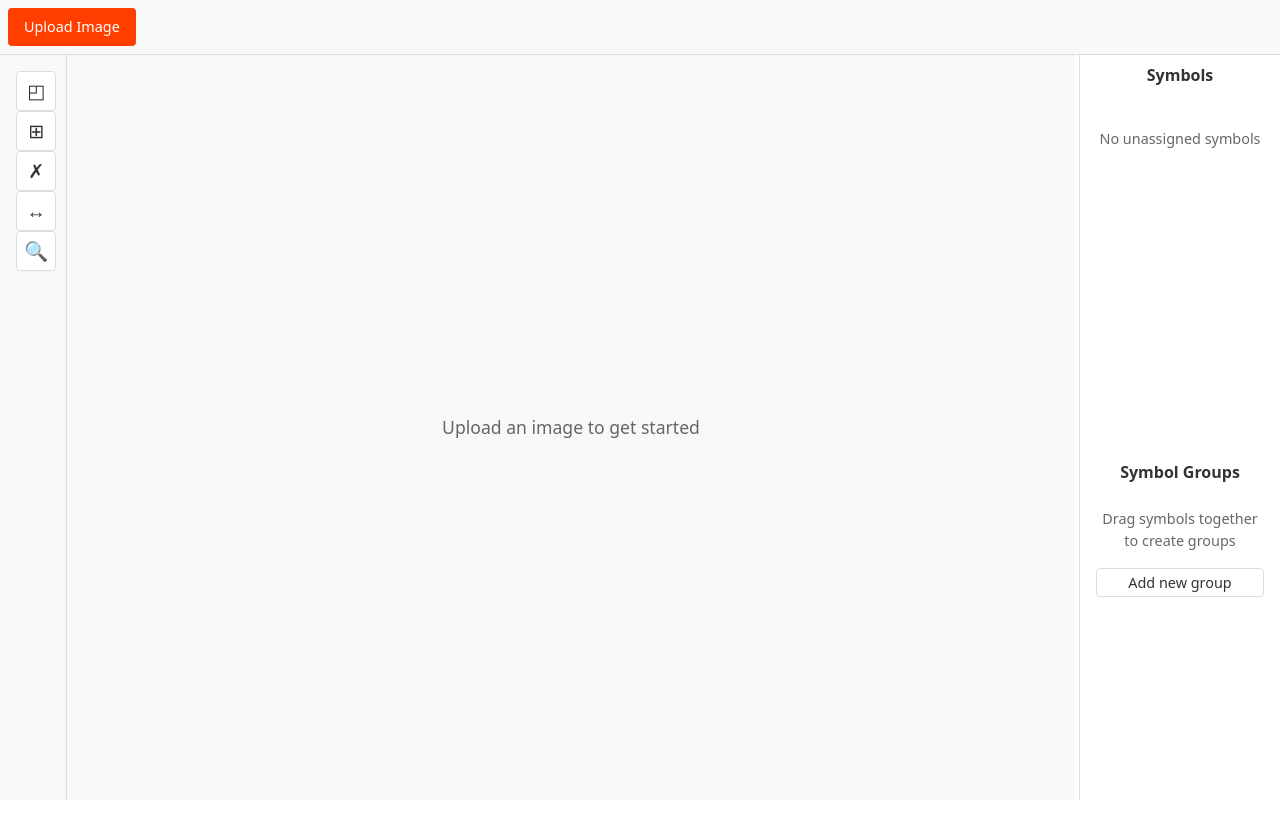
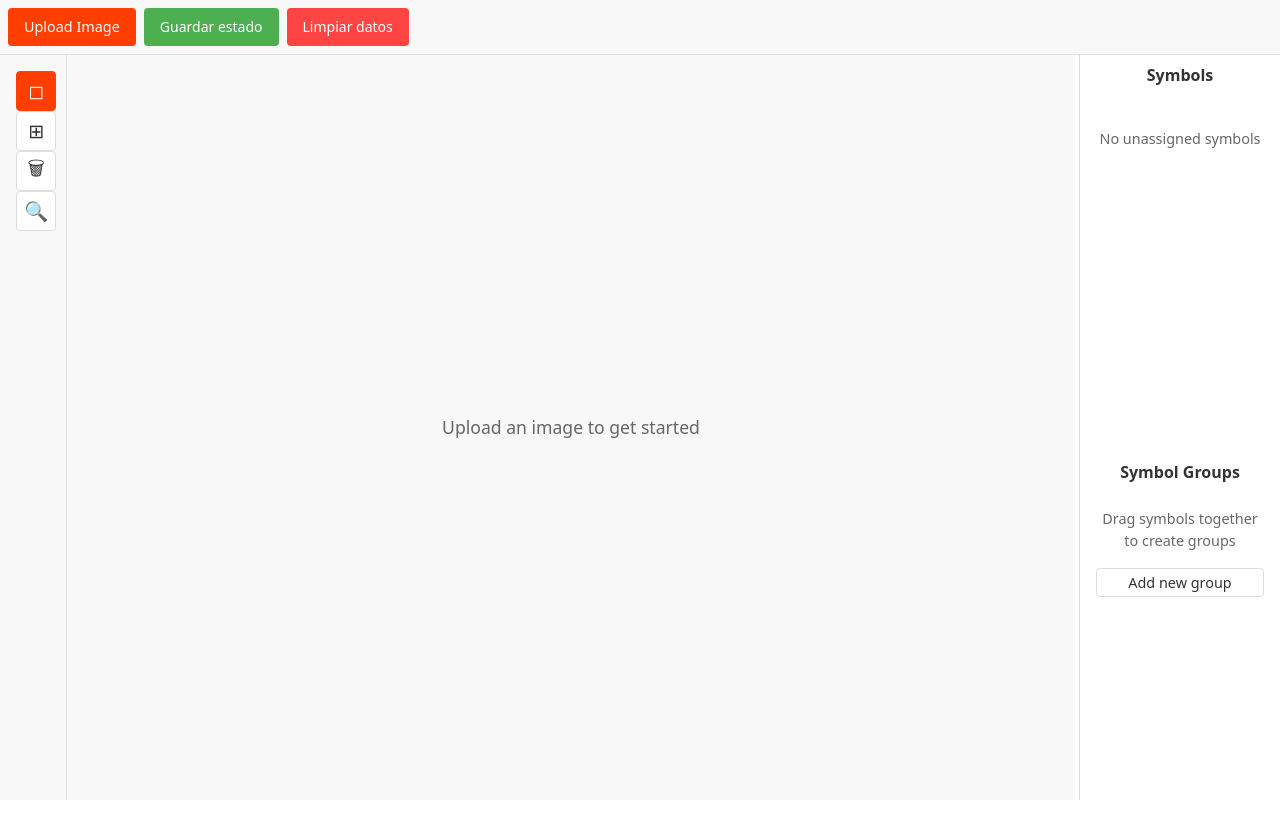
Before and after one commit to Moimolcp/CyberHelper, a Svelte app: page / in a window 1280 px wide. Built offline with nearby package versions, Linux system fonts and the light colour scheme; what sql.js-httpvfs would draw is missing.

Commit message:
autosave is good

```diff
--- a/src/App.svelte
+++ b/src/App.svelte
@@ -5,11 +5,10 @@
   import ToolPanel from './components/ToolPanel.svelte';
   import Toolbar from './components/Toolbar.svelte';
   import type { ImageTab } from './types/image';
-
-  let imageTabs = $state<ImageTab[]>([]);
+  import { symbolManager } from './storage/symbols.svelte';
 
   function handleNewTab(tab: ImageTab) {
-    imageTabs = [...imageTabs, tab];
+    symbolManager.imageTabs = [...symbolManager.imageTabs, tab];
   }
 </script>
 
@@ -17,7 +16,7 @@
   <svelte:fragment slot="toolbar">
     <Toolbar callbackFileUpload={handleNewTab} />
   </svelte:fragment>
-  <ImageViewer {imageTabs} />
+  <ImageViewer imageTabs={symbolManager.imageTabs} />
   <svelte:fragment slot="symbols">
     <SymbolList />
   </svelte:fragment>
--- /dev/null
+++ b/src/components/ClearButton.svelte
@@ -0,0 +1,33 @@
+<script lang="ts">
+    import { clearState } from '../storage/symbols.svelte';
+
+    function handleClear() {
+        if (confirm('¿Estás seguro de que quieres limpiar todos los datos guardados? Esta acción no se puede deshacer.')) {
+            clearState();
+        }
+    }
+</script>
+
+<button
+    class="clear-button"
+    on:click={handleClear}
+>
+    Limpiar datos
+</button>
+
+<style>
+    .clear-button {
+        background-color: #ff4444;
+        color: white;
+        border: none;
+        padding: 8px 16px;
+        border-radius: 4px;
+        cursor: pointer;
+        font-size: 14px;
+        transition: background-color 0.2s;
+    }
+
+    .clear-button:hover {
+        background-color: #cc0000;
+    }
+</style>
--- a/src/components/ImageViewer.svelte
+++ b/src/components/ImageViewer.svelte
@@ -1,7 +1,6 @@
 <script lang="ts">
   import { onMount, onDestroy } from 'svelte';
-  import { symbolManager } from '../storage/symbols.svelte';
-  import { addSymbol, deleteSymbol, updateSymbol } from '../storage/symbols.svelte';
+  import { symbolManager, addImageTab, removeImageTab, addSelection, updateSelection, removeSelection, addSymbol, updateSymbol, deleteSymbol } from '../storage/symbols.svelte';
   import { toolManager } from '../storage/symbols.svelte';
   import type { Symbol } from '../storage/symbols.svelte';
   import type { ImageTab, Grid, GridCell, Selection } from '../types/image';
@@ -10,12 +9,11 @@
   import SearchResults from './SearchResults.svelte';
 
   let {imageTabs} = $props();
-  let activeTabId = $derived(imageTabs[0].id);
+  let activeTabId = $derived(imageTabs[0]?.id);
   let selectedGrid = $state<Grid | null>(null);
   let selectionStart = $state<{ x: number; y: number } | null>(null);
   let selectionEnd = $state<{ x: number; y: number } | null>(null);
   let imageContainer: HTMLElement;
-  let selections = $state<Selection[]>([]);
   let imageElement = $state<HTMLImageElement | null>(null);
   let containerDimensions = $state({ width: 0, height: 0 });
   let canvas: HTMLCanvasElement;
@@ -142,15 +140,47 @@
   });
 
   $effect(() => {
-    const length = selections.length;
+    const length = symbolManager.selections.length;
     updateCanvas();
   });
 
   function handleFileUpload(event: CustomEvent) {
     const { id, name, imageUrl } = event.detail;
-    const newTab: ImageTab = { id, name, imageUrl };
-    imageTabs = [...imageTabs, newTab];
-    activeTabId = newTab.id;
+    addImageTab({ id, name, imageUrl });
+    activeTabId = id;
+  }
+
+  function removeTab(tabId: string) {
+    removeImageTab(tabId);
+    if (activeTabId === tabId) {
+        activeTabId = symbolManager.imageTabs[0]?.id;
+    }
+  }
+
+  function createSelection(x: number, y: number, width: number, height: number) {
+    const selection: Selection = {
+        id: crypto.randomUUID(),
+        xPercent: x,
+        yPercent: y,
+        widthPercent: width,
+        heightPercent: height,
+        symbolIds: [],
+        isPermanent: false
+    };
+    addSelection(selection);
+    return selection;
+  }
+
+  function updateSelectionPosition(id: string, x: number, y: number) {
+    updateSelection(id, { xPercent: x, yPercent: y });
+  }
+
+  function updateSelectionSize(id: string, width: number, height: number) {
+    updateSelection(id, { widthPercent: width, heightPercent: height });
+  }
+
+  function deleteSelection(id: string) {
+    removeSelection(id);
   }
 
   function selectTab(tabId: string) {
@@ -200,16 +230,61 @@
     const canvasCoords = getCanvasCoordinates(event);
     const imageCoords = getImageCoordinates(canvasCoords.x, canvasCoords.y);
 
+    if (!isAdjustingGrid) {
+        if (event.button === 0) { // Click izquierdo: iniciar selección
+            if (isInsideImage(canvasCoords.x, canvasCoords.y)) {
+                selectionStart = imageCoords;
+                selectionEnd = { ...imageCoords };
+                updateCanvas();
+            }
+        }
+    }
+
+   if (event.button === 1 || event.button === 2) { // Click medio o derecho: iniciar arrastre
+            isDragging = true;
+            lastMousePos = canvasCoords;
+            canvas.style.cursor = 'grab';
+            return;
+        }
+
+    // Si estamos en modo borrado
+    if (toolManager.tool.type === 'delete') {
+        const dimensions = getImageDimensions();
+        // Buscar la selección que fue clickeada
+        const clickedSelection = symbolManager.selections.find(selection => {
+            const x = imageOffset.x + (selection.xPercent * dimensions.width / 100);
+            const y = imageOffset.y + (selection.yPercent * dimensions.height / 100);
+            const width = (selection.widthPercent * dimensions.width / 100);
+            const height = (selection.heightPercent * dimensions.height / 100);
+
+            return canvasCoords.x >= x &&
+                   canvasCoords.x <= x + width &&
+                   canvasCoords.y >= y &&
+                   canvasCoords.y <= y + height;
+        });
+
+        if (clickedSelection) {
+            // Si la selección tiene símbolos asociados, eliminarlos también
+            if (clickedSelection.symbolIds) {
+                clickedSelection.symbolIds.forEach(symbolId => {
+                    deleteSymbol(symbolId);
+                });
+            }
+            removeSelection(clickedSelection.id);
+            updateCanvas();
+        }
+        return;
+    }
+
     // Si estamos en modo búsqueda, buscar palabras basadas en los símbolos seleccionados
     if (toolManager.tool.type === 'search') {
-
         let text = '';
 
-      selections.forEach(selection => {
-        text += selection.symbolIds?.map(id => {
+        symbolManager.selections.forEach((selection: Selection) => {
+            text += " " + selection.symbolIds?.map((id: string) => {
                 const gropuOfSymbol = symbolManager.groups.find(group => group.symbols.includes(id));
                 return gropuOfSymbol?.char || '_';
-        }).join(' ') || '';
+            }).join('') || '';
         });
 
       console.log(text);
@@ -248,7 +323,7 @@
 
     // Verificar si se está intentando ajustar una celda
     const dimensions = getImageDimensions();
-    for (const selection of selections) {
+    for (const selection of symbolManager.selections) {
         const gridCells = selection.gridCells;
         if (gridCells) {
             const x = imageOffset.x + (selection.xPercent * dimensions.width / 100);
@@ -256,7 +331,7 @@
             const width = (selection.widthPercent * dimensions.width / 100);
             const height = (selection.heightPercent * dimensions.height / 100);
 
-            gridCells.forEach((cell, index) => {
+            gridCells.forEach((cell: GridCell, index: number) => {
                 if (index < gridCells.length - 1) {
                     const cellX = x + (width * cell.startPercent / 100) + (width * cell.widthPercent / 100);
                     const cellY = y + height / 2;
@@ -274,40 +349,7 @@
     }
 
     // Si no estamos ajustando una celda, proceder con la selección normal
-    if (!isAdjustingGrid) {
-        if (event.button === 0) { // Click izquierdo: iniciar selección
-            if (isInsideImage(canvasCoords.x, canvasCoords.y)) {
-                selectionStart = imageCoords;
-                selectionEnd = { ...imageCoords };
-                updateCanvas();
-            }
-        } else if (event.button === 1 || event.button === 2) { // Click medio o derecho: iniciar arrastre
-            isDragging = true;
-            lastMousePos = canvasCoords;
-            canvas.style.cursor = 'grab';
-        }
-    }
 
-    if (toolManager.tool.type === 'delete') {
-        const dimensions = getImageDimensions();
-        // Buscar la selección que fue clickeada
-        const clickedSelection = selections.find(selection => {
-            const x = imageOffset.x + (selection.xPercent * dimensions.width / 100);
-            const y = imageOffset.y + (selection.yPercent * dimensions.height / 100);
-            const width = (selection.widthPercent * dimensions.width / 100);
-            const height = (selection.heightPercent * dimensions.height / 100);
-
-            return canvasCoords.x >= x &&
-                   canvasCoords.x <= x + width &&
-                   canvasCoords.y >= y &&
-                   canvasCoords.y <= y + height;
-        });
-
-        if (clickedSelection) {
-            removeSelection(clickedSelection.id);
-        }
-        return; // Evitar crear una nueva selección mientras estamos en modo borrado
-    }
   }
 
   function handleMouseMove(event: MouseEvent) {
@@ -317,7 +359,7 @@
         const deltaX = canvasCoords.x - initialAdjustX;
 
         // Encontrar la selección específica que se está ajustando
-      const selection = selections.find(s => s.id === adjustingSelectionId);
+        const selection = symbolManager.selections.find((s: Selection) => s.id === adjustingSelectionId);
         if (selection && selection.gridCells) {
             const dimensions = getImageDimensions();
             const totalWidth = (selection.widthPercent * dimensions.width / 100);
@@ -366,7 +408,7 @@
         isAdjustingGrid = false;
         adjustingCellIndex = null;
         initialAdjustX = null;
-      adjustingSelectionId = null; // Limpiar el ID de la selección que se estaba ajustando
+        adjustingSelectionId = null;
         return;
     }
 
@@ -390,6 +432,7 @@
             yPercent,
             widthPercent,
             heightPercent,
+            symbolIds: [],
             isPermanent: false
         };
 
@@ -404,22 +447,11 @@
             createSymbolFromSelection(newSelection);
         }
 
-      selections = [...selections, newSelection];
+        addSelection(newSelection);
     }
 
     selectionStart = null;
     selectionEnd = null;
-    updateCanvas();
-  }
-
-  function removeSelection(id: string): void {
-    const selection = selections.find((s: Selection) => s.id === id);
-    if (selection?.symbolIds) {
-      selection.symbolIds.forEach((symbolId: string) => {
-        deleteSymbol(symbolId);
-      });
-    }
-    selections = selections.filter((s: Selection) => s.id !== id);
     updateCanvas();
   }
 
@@ -531,7 +563,7 @@
     const scale = dimensions.scale;
 
     // Dibujar las selecciones permanentes
-    selections.forEach(selection => {
+    symbolManager.selections.forEach(selection => {
         const x = imageOffset.x + (selection.xPercent * drawWidth / 100);
         const y = imageOffset.y + (selection.yPercent * drawHeight / 100);
         const width = (selection.widthPercent * drawWidth / 100);
@@ -546,7 +578,6 @@
         const width = Math.abs(selectionEnd.x - selectionStart.x) * scale;
         const height = Math.abs(selectionEnd.y - selectionStart.y) * scale;
 
-      // Si estamos en modo grid, calcular las celdas temporales
         if (isGridMode && gridCharCount > 0) {
             const tempCells = Array.from({ length: gridCharCount }, (_, i) => ({
                 startPercent: (i * 100) / gridCharCount,
@@ -753,6 +784,12 @@
         showSearchResults = false;
     }
   }
+
+  $effect(() => {
+    if (symbolManager.imageTabs.length > 0 && !activeTabId) {
+        activeTabId = symbolManager.imageTabs[0].id;
+    }
+  });
 </script>
 
 <style>
--- /dev/null
+++ b/src/components/SaveButton.svelte
@@ -0,0 +1,54 @@
+<script lang="ts">
+    import { saveState } from '../storage/symbols.svelte';
+
+    function handleSave() {
+        saveState();
+        // Mostrar una notificación temporal
+        const notification = document.createElement('div');
+        notification.textContent = 'Estado guardado';
+        notification.style.cssText = `
+            position: fixed;
+            bottom: 20px;
+            right: 20px;
+            background: #4CAF50;
+            color: white;
+            padding: 10px 20px;
+            border-radius: 4px;
+            z-index: 1000;
+            animation: fadeOut 2s forwards;
+        `;
+        document.body.appendChild(notification);
+        setTimeout(() => {
+            notification.remove();
+        }, 2000);
+    }
+</script>
+
+<button
+    class="save-button"
+    on:click={handleSave}
+>
+    Guardar estado
+</button>
+
+<style>
+    .save-button {
+        background-color: #4CAF50;
+        color: white;
+        border: none;
+        padding: 8px 16px;
+        border-radius: 4px;
+        cursor: pointer;
+        font-size: 14px;
+        transition: background-color 0.2s;
+    }
+
+    .save-button:hover {
+        background-color: #45a049;
+    }
+
+    @keyframes fadeOut {
+        from { opacity: 1; }
+        to { opacity: 0; }
+    }
+</style>
--- a/src/components/ToolPanel.svelte
+++ b/src/components/ToolPanel.svelte
@@ -1,65 +1,37 @@
 <script lang="ts">
-
-  import { updateTool } from '../storage/symbols.svelte';
-
-
-  let activeToolId: string | null = null;
-  let gridCharCount: number = 0;
-  let showGridInput = false;
+  import { toolManager, updateTool } from '../storage/symbols.svelte';
+  import type { Tool } from '../storage/symbols.svelte';
 
   const tools = [
-    {
-      id: 'select',
-      icon: '◰',
-      name: 'Select',
-      action: () => updateTool({ type: 'select' })
-    },
-    {
-      id: 'grid',
-      icon: '⊞',
-      name: 'Grid',
-      action: () => {
-        showGridInput = true;
-      }
-    },
-    {
-      id: 'delete',
-      icon: '✗',
-      name: 'Delete Last',
-      action: () => updateTool({ type: 'delete' })
-    },
-    {
-      id: 'link',
-      icon: '↔',
-      name: 'Link',
-      action: () => updateTool({ type: 'link' })
-    },
-    {
-      id: 'search',
-      icon: '🔍',
-      name: 'Search',
-      action: () => updateTool({ type: 'search' })
-    }
+    { id: 'select', name: 'Selección', icon: '◻', type: 'select' },
+    { id: 'grid', name: 'Cuadrícula', icon: '⊞', type: 'grid' },
+    { id: 'delete', name: 'Borrar', icon: '🗑', type: 'delete' },
+    { id: 'search', name: 'Buscar', icon: '🔍', type: 'search' }
   ];
 
-  function handleToolClick(tool: typeof tools[0]) {
+  let showGridInput = $state(false);
+  let gridCharCount = $state(1);
+  let activeToolId = $state('select');
+
+  function handleToolClick(tool: { id: string, name: string, icon: string, type: string }) {
     if (tool.id === 'grid') {
       showGridInput = true;
     } else {
-      activeToolId = activeToolId === tool.id ? null : tool.id;
-      tool.action();
+      activeToolId = tool.id;
+      updateTool({
+        type: tool.type as Tool['type'],
+        charCount: 0
+      });
     }
   }
 
   function handleGridSubmit() {
-    if (gridCharCount > 0) {
-      updateTool({
-        type: 'grid',
-        charCount: gridCharCount
-      });
-      showGridInput = false;
-      activeToolId = 'grid';
-    }
+    activeToolId = 'grid';
+    updateTool({
+      type: 'grid',
+      charCount: gridCharCount
+    });
+    showGridInput = false;
   }
 </script>
 
--- a/src/components/Toolbar.svelte
+++ b/src/components/Toolbar.svelte
@@ -1,7 +1,7 @@
 <script lang="ts">
-
+  import ClearButton from './ClearButton.svelte';
+  import SaveButton from './SaveButton.svelte';
   let {callbackFileUpload} = $props();
-
 
   function handleFileUpload(event: Event) {
     const input = event.target as HTMLInputElement;
@@ -27,6 +27,7 @@
     background: #f8f8f8;
     border-bottom: 1px solid #ddd;
     z-index: 10;
+    gap: 0.5rem;
   }
 
   .upload-container {
@@ -67,4 +68,6 @@
       Upload Image
     </label>
   </div>
+  <SaveButton />
+  <ClearButton />
 </div>
--- a/src/storage/symbols.svelte.ts
+++ b/src/storage/symbols.svelte.ts
@@ -18,6 +18,28 @@ export interface SymbolGroup {
     isCollapsed?: boolean;
 }
 
+export interface ImageTab {
+    id: string;
+    name: string;
+    imageUrl: string;
+}
+
+export interface GridCell {
+    startPercent: number;
+    widthPercent: number;
+}
+
+export interface Selection {
+    id: string;
+    xPercent: number;
+    yPercent: number;
+    widthPercent: number;
+    heightPercent: number;
+    symbolIds?: string[];
+    isPermanent: boolean;
+    gridCells?: GridCell[];
+}
+
 export const toolManager = $state({
     tool: <Tool>({
         type: 'select',
@@ -29,17 +51,58 @@ export const toolManager = $state({
 
 export const symbolManager = $state({
     symbols: <Symbol[]>([]),
-    groups: <SymbolGroup[]>([])
+    groups: <SymbolGroup[]>([]),
+    imageTabs: <ImageTab[]>([]),
+    selections: <Selection[]>([])
 })
+
+const STORAGE_KEY = 'cypherHelperState';
+
+export function saveState() {
+    const state = {
+        symbols: symbolManager.symbols,
+        groups: symbolManager.groups,
+        tool: toolManager.tool,
+        imageTabs: symbolManager.imageTabs,
+        selections: symbolManager.selections
+    };
+    localStorage.setItem(STORAGE_KEY, JSON.stringify(state));
+}
+
+export function loadState() {
+    const savedState = localStorage.getItem(STORAGE_KEY);
+    if (savedState) {
+        const state = JSON.parse(savedState);
+        symbolManager.symbols = state.symbols || [];
+        symbolManager.groups = state.groups || [];
+        symbolManager.imageTabs = state.imageTabs || [];
+        symbolManager.selections = state.selections || [];
+        toolManager.tool = state.tool || { type: 'select', charCount: 0 };
+    }
+}
+
+export function clearState() {
+    localStorage.removeItem(STORAGE_KEY);
+    symbolManager.symbols = [];
+    symbolManager.groups = [];
+    symbolManager.imageTabs = [];
+    symbolManager.selections = [];
+    toolManager.tool = {
+        type: 'select',
+        charCount: 0
+    };
+}
 
 export function handleCreateSymbol(event: CustomEvent) {
     const { id, imageUrl, char } = event.detail;
     symbolManager.symbols = [...symbolManager.symbols, { id, imageUrl, char }];
+    saveState();
 }
 
 
 export function addSymbol(symbol: Symbol): string {
     symbolManager.symbols = [...symbolManager.symbols, symbol];
+    saveState();
     return symbol.id;
 }
 
@@ -47,22 +110,27 @@ export function updateSymbol(id: string, updates: Partial<Symbol>) {
     symbolManager.symbols = symbolManager.symbols.map(symbol =>
         symbol.id === id ? { ...symbol, ...updates } : symbol
     );
+    saveState();
 }
 
 export function deleteSymbol(id: string) {
     symbolManager.symbols = symbolManager.symbols.filter(s => s.id !== id);
+    saveState();
 }
 
 export function updateTool(updates: Partial<Tool>) {
     toolManager.tool = { ...toolManager.tool, ...updates };
+    saveState();
 }
 
 export function addSymbolGroup(group: SymbolGroup) {
     symbolManager.groups = [...symbolManager.groups, group];
+    saveState();
 }
 
 export function deleteSymbolGroup(id: string) {
     symbolManager.groups = symbolManager.groups.filter(g => g.id !== id);
+    saveState();
 }
 
 function getNextAvailableChar(): string {
@@ -89,6 +157,7 @@ export function createGroup(symbolsIds: string[]) : SymbolGroup {
         symbolsIds.includes(symbol.id) ? { ...symbol, groupId: group.id, char: group.char } : symbol
     );
 
+    saveState();
     return group;
 }
 
@@ -101,10 +170,12 @@ export function addSymbolToGroup(groupId: string, symbolId: string) {
     symbolManager.symbols = symbolManager.symbols.map(symbol =>
         symbol.id === symbolId ? { ...symbol, groupId: groupId } : symbol
     );
+    saveState();
 }
 
 export function deleteGroup(groupId: string) {
     symbolManager.groups = symbolManager.groups.filter(g => g.id !== groupId);
+    saveState();
 }
 
 export function updateGroup(groupId: string, updates: Partial<SymbolGroup>) {
@@ -121,6 +192,7 @@ export function updateGroup(groupId: string, updates: Partial<SymbolGroup>) {
         symbol.groupId === groupId ? { ...symbol, char: charValue } : symbol
     );
 
+    saveState();
 }
 
 export function isSymbolInAnyGroup(symbolId1: string) {
@@ -134,3 +206,33 @@ export function isSymbolInAnyGroup(symbolId1: string) {
     }
     return false;
 }
+
+export function addImageTab(tab: ImageTab) {
+    symbolManager.imageTabs = [...symbolManager.imageTabs, tab];
+    saveState();
+}
+
+export function removeImageTab(id: string) {
+    symbolManager.imageTabs = symbolManager.imageTabs.filter(tab => tab.id !== id);
+    saveState();
+}
+
+export function addSelection(selection: Selection) {
+    symbolManager.selections = [...symbolManager.selections, selection];
+    saveState();
+}
+
+export function updateSelection(id: string, updates: Partial<Selection>) {
+    symbolManager.selections = symbolManager.selections.map(selection =>
+        selection.id === id ? { ...selection, ...updates } : selection
+    );
+    saveState();
+}
+
+export function removeSelection(id: string) {
+    symbolManager.selections = symbolManager.selections.filter(s => s.id !== id);
+    saveState();
+}
+
+// Cargar el estado al iniciar
+loadState();
```
Lines whose indentation alone changed are shown as unchanged.
